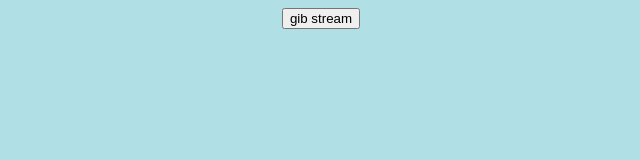
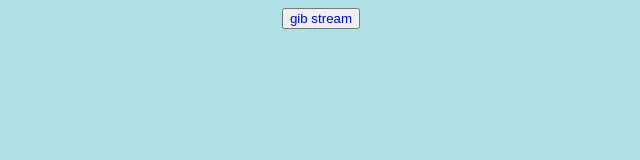
Before and after one commit to Lortex/gimme-stream, a plain HTML site: page index.html in a window 1280 px wide. Shown: the full height of the page, 319-959 px from the left. Drawn offline with Linux system fonts and the light colour scheme.

Commit message:
Update index.html

```diff
--- a/index.html
+++ b/index.html
@@ -2,6 +2,7 @@
 body {background-color: powderblue;}
 h1   {color: blue;}
 p    {color: red;}
+button {color: blue;}
 </style>
 
 <center><button>gib stream</button></center>
```
